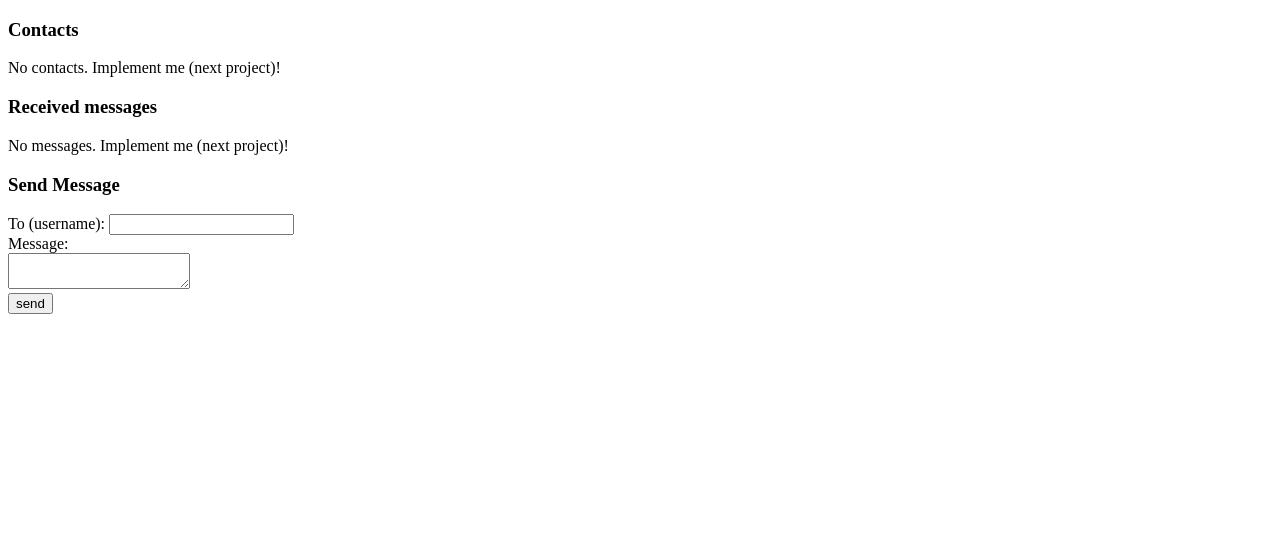
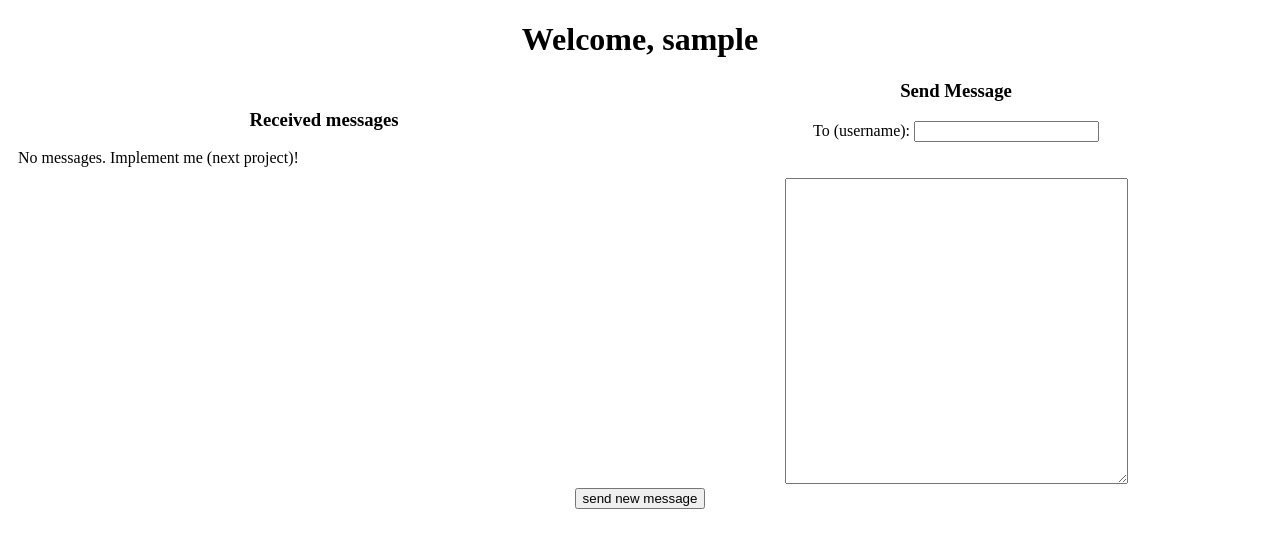
Before and after one commit to sgreyco/myepenpal, a Django app: template assignment-five/webtext/templates/webtext/userHome.html in a window 1280 px wide. Shown: the top 548 px of the page. Run offline with Django 3.2, Linux system fonts and the light colour scheme; the template is opened without the code that fills it, so the values that code supplies are empty; the visitor is signed in with stand-in values (Sample User, id 1).

Commit message:
Project 6 done

```diff
--- a/assignment-five/webtext/templates/webtext/userHome.html
+++ b/assignment-five/webtext/templates/webtext/userHome.html
@@ -1,23 +1,36 @@
 <!DOCTYPE html>
 <html lang="en">
 <head>
-    <meta charset="UTF-8">
-    <title>Home</title>
-    <style>
-        h3 {
-            align-items: center;
-        }
+<meta name="viewport" content="width=device-width, initial-scale=1">
+<style>
+    h1, h3, form {
+        text-align: center;
 
-    </style>
+    }
+* {
+  box-sizing: border-box;
+}
+
+/* Create two equal columns that floats next to each other */
+.column {
+  float: left;
+  width: 50%;
+  padding: 10px;
+  height: 300px; /* Should be removed. Only for demonstration */
+}
+
+/* Clear floats after the columns */
+.row:after {
+  content: "";
+  display: table;
+  clear: both;
+}
+</style>
 </head>
 <body>
+    <h1>Welcome, {{ user.username }}</h1>
     <div class="row">
-        <div class="col">
-            <h3>Contacts</h3>
-            <p>No contacts. Implement me (next project)!</p>
-        </div>
-
-        <div class="col">
+        <div class="column">
             <h3>Received messages</h3>
             <p>No messages. Implement me (next project)!</p>
         </div>
@@ -26,12 +39,11 @@
             <h3>Send Message</h3>
             <form name="new_message" action="{% url 'webtext:new_message' user.id %}" method="post">
                 {% csrf_token %}
-                To (username): <input type="text" name="receiver"><br/>
-                Message: <br/><textarea name="message"></textarea><br/>
-                <input type="submit" value="send">
+                To (username): <input type="text" name="receiver"><br/><br/>
+                <br/><textarea name="message" rows="20" cols="40"></textarea><br/>
+                <input type="submit" value="send new message">
             </form>
         </div>
-
     </div>
 </body>
 </html>
--- a/assignment-five/webtext/urls.py
+++ b/assignment-five/webtext/urls.py
@@ -6,5 +6,6 @@ urlpatterns = [
     path('', views.IndexView.as_view(), name='index'),
     path('login/', views.login, name='login'),
     path('<int:pk>/home/', views.UserHomeView.as_view(), name='userHome'),
-    path('<int:user_id>/new_message/', views.new_message, name='new_message')
+    path('<int:user_id>/new_message/', views.new_message, name='new_message'),
+    path('<int:pk>/success/', views.SuccessView.as_view(), name='success')
 ]
```
Also changed, not shown: assignment-five/webtext/templates/webtext/success.html (added, +16 -0 lines), assignment-five/webtext/views.py (+5 -2 lines), README.md.
